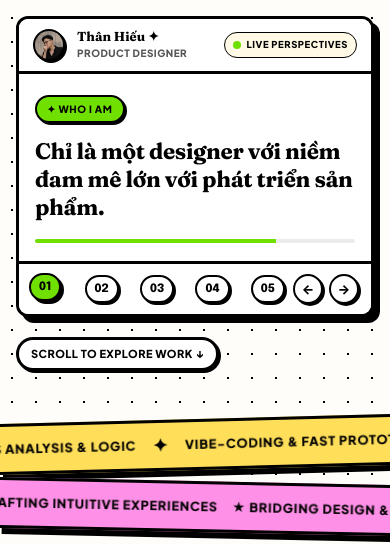
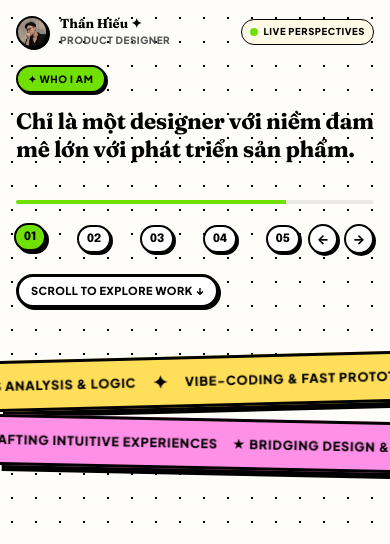
Before and after one commit to Kagerzzz/Portfolio, a website: page index.html in a window 390 px wide. Shown: the part 66-610 px from the top of the page. Drawn offline with Linux system fonts and the light colour scheme; no server answers.

Commit message:
style(hero): remove bounding card frame for an open, airy, modern editorial showcase

```diff
--- a/css/style.css
+++ b/css/style.css
@@ -396,19 +396,19 @@ button {
    Bento Hero Showcase Card (Personal Integrated Statement Box)
    ========================================================================== */
 .bento-hero-card {
-  background: var(--bg-card);
-  border: var(--border-neo);
-  border-radius: var(--radius-lg);
-  box-shadow: var(--shadow-neo-lg);
+  background: transparent;
+  border: none;
+  border-radius: 0;
+  box-shadow: none;
   max-width: 860px;
   position: relative;
-  overflow: hidden;
+  overflow: visible;
   transition: var(--spring-transition);
   margin-bottom: 28px;
 }
 
 .bento-hero-card:hover {
-  box-shadow: 10px 10px 0px var(--shadow-color);
+  box-shadow: none;
 }
 
 /* Card Topbar */
@@ -416,10 +416,11 @@ button {
   display: flex;
   align-items: center;
   justify-content: space-between;
-  padding: 14px 22px;
-  background: var(--bg-surface);
-  border-bottom: var(--border-neo);
+  padding: 0;
+  background: transparent;
+  border-bottom: none;
   gap: 12px;
+  margin-bottom: 24px;
 }
 
 .hero-author-badge {
@@ -477,8 +478,9 @@ button {
 
 /* Card Content Area */
 .hero-card-content {
-  padding: 32px 32px 28px;
+  padding: 0;
   position: relative;
+  margin-bottom: 28px;
 }
 
 .hero-topic-pill {
@@ -541,9 +543,9 @@ button {
   display: flex;
   align-items: center;
   justify-content: space-between;
-  padding: 14px 22px;
-  background: var(--bg-surface);
-  border-top: var(--border-neo);
+  padding: 0;
+  background: transparent;
+  border-top: none;
   gap: 12px;
 }
 
@@ -2386,13 +2388,16 @@ button {
   }
 
   .bento-hero-card {
-    border-radius: 12px;
+    border: none;
+    background: transparent;
+    box-shadow: none;
+    border-radius: 0;
     margin-bottom: 20px;
-    box-shadow: var(--shadow-neo-md);
   }
 
   .hero-card-topbar {
-    padding: 10px 14px;
+    padding: 0;
+    margin-bottom: 16px;
   }
 
   .hero-mini-avatar {
@@ -2415,7 +2420,8 @@ button {
   }
 
   .hero-card-content {
-    padding: 20px 16px 18px;
+    padding: 0;
+    margin-bottom: 20px;
   }
 
   .hero-topic-pill {
@@ -2432,7 +2438,7 @@ button {
   }
 
   .hero-card-footer {
-    padding: 10px 12px;
+    padding: 0;
     gap: 8px;
   }
 
```
